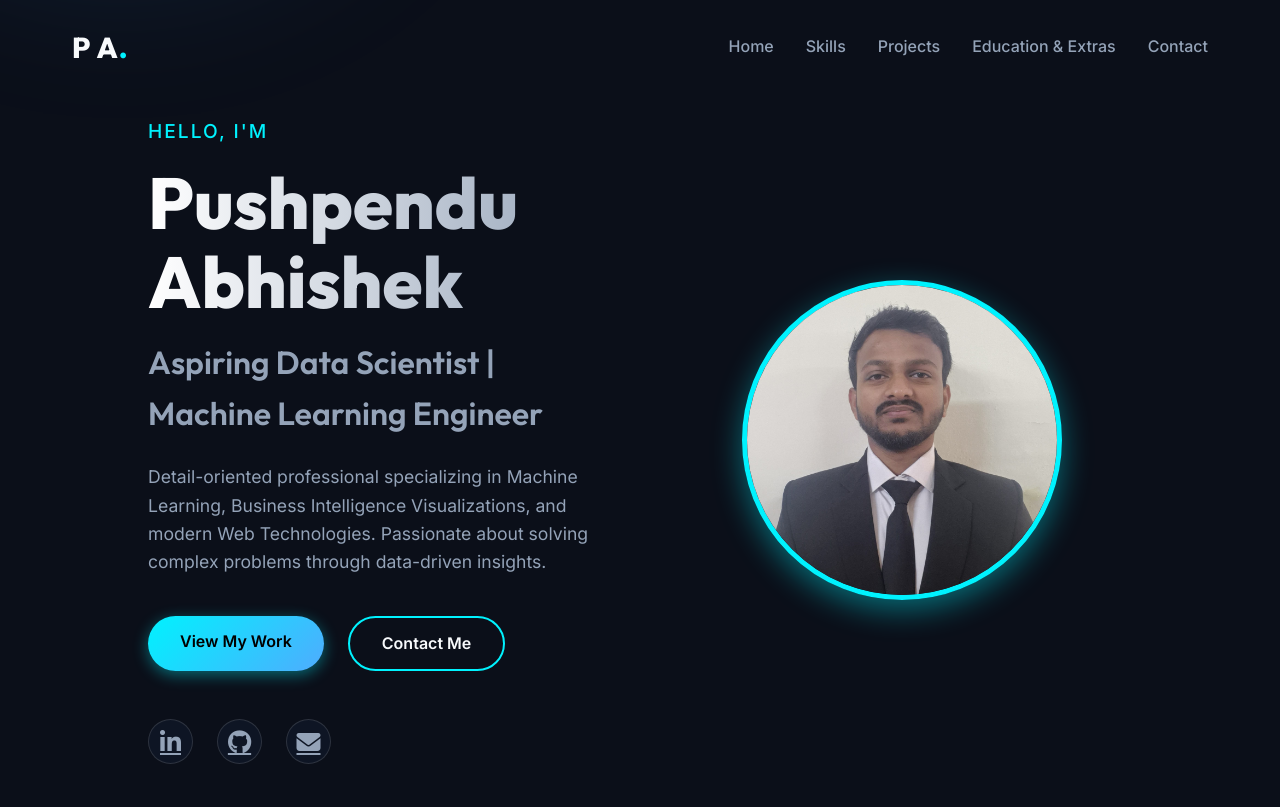
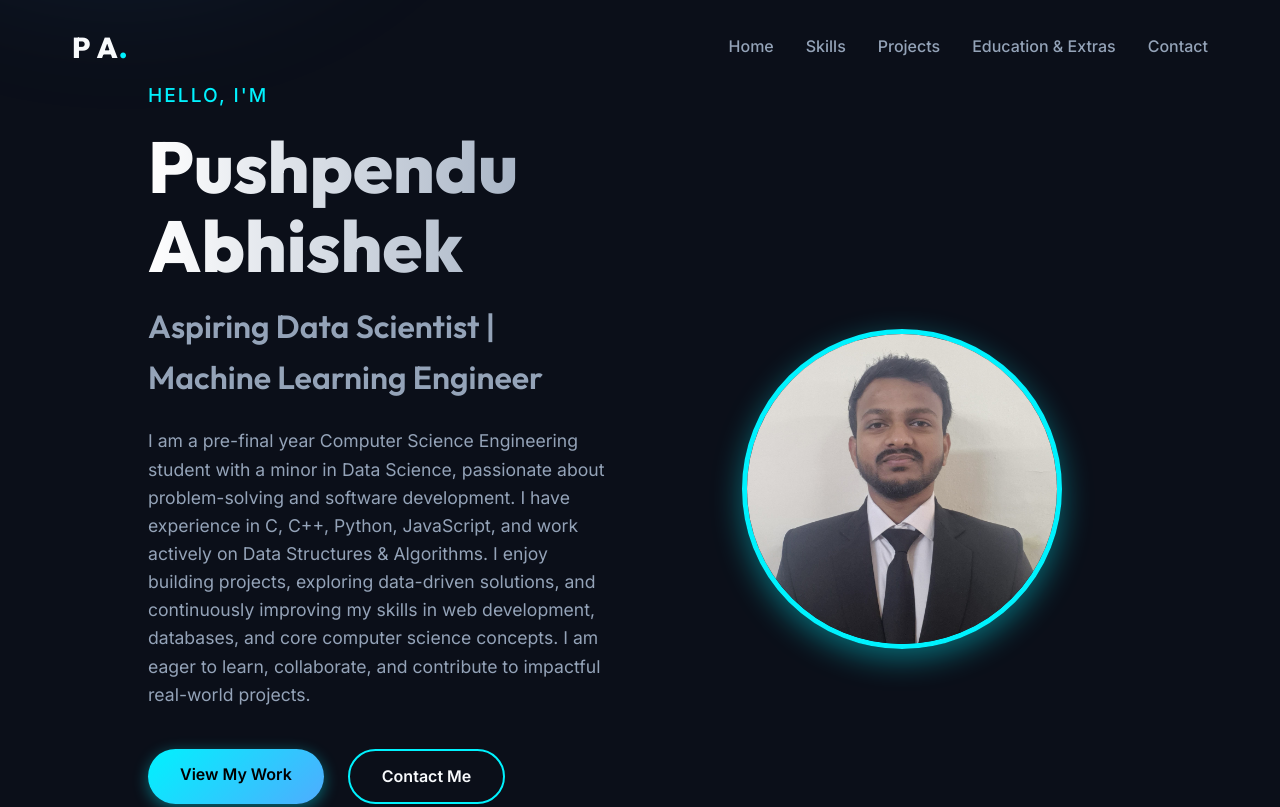
Before and after one commit to pushpenduabhishek/My-Portfolio, a plain HTML site: page index.html in a window 1280 px wide. Shown: the top 807 px of the page. Drawn offline with Linux system fonts and the light colour scheme.

Commit message:
Updated about Section

```diff
--- a/index.html
+++ b/index.html
@@ -45,7 +45,9 @@
                 <h1 class="hero-title">Pushpendu Abhishek</h1>
                 <h2 class="hero-subtitle">Aspiring Data Scientist | Machine Learning Engineer</h2>
                 <p class="hero-desc">
-                    Detail-oriented professional specializing in Machine Learning, Business Intelligence Visualizations, and modern Web Technologies. Passionate about solving complex problems through data-driven insights.
+                    I am a pre-final year Computer Science Engineering student with a minor in Data Science, passionate about problem-solving and software development. I have experience in C, C++, Python, JavaScript, and work actively on Data Structures & Algorithms.
+
+I enjoy building projects, exploring data-driven solutions, and continuously improving my skills in web development, databases, and core computer science concepts. I am eager to learn, collaborate, and contribute to impactful real-world projects.
                 </p>
                 <div class="hero-actions">
                     <a href="#projects" class="btn btn-primary">View My Work</a>
```
